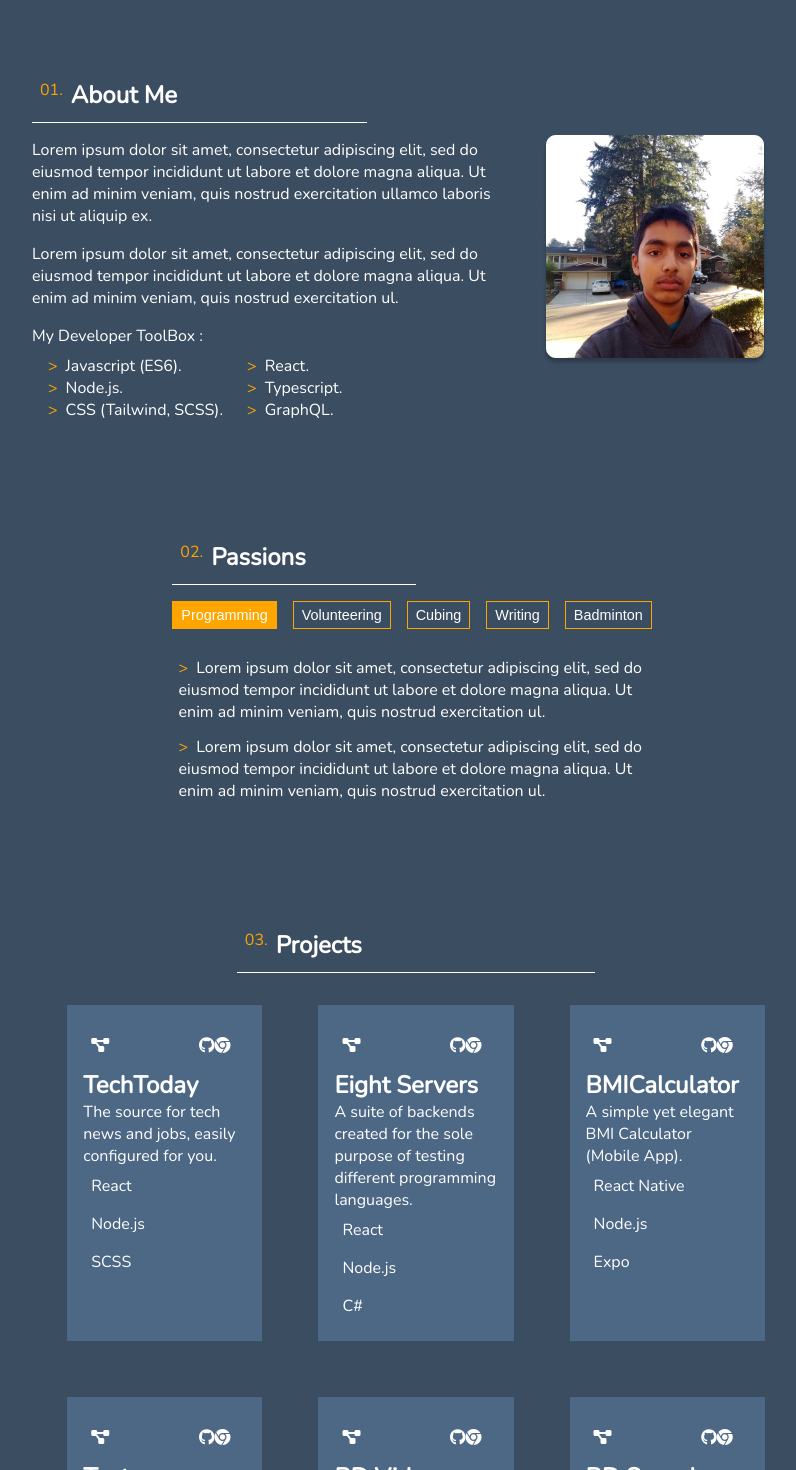
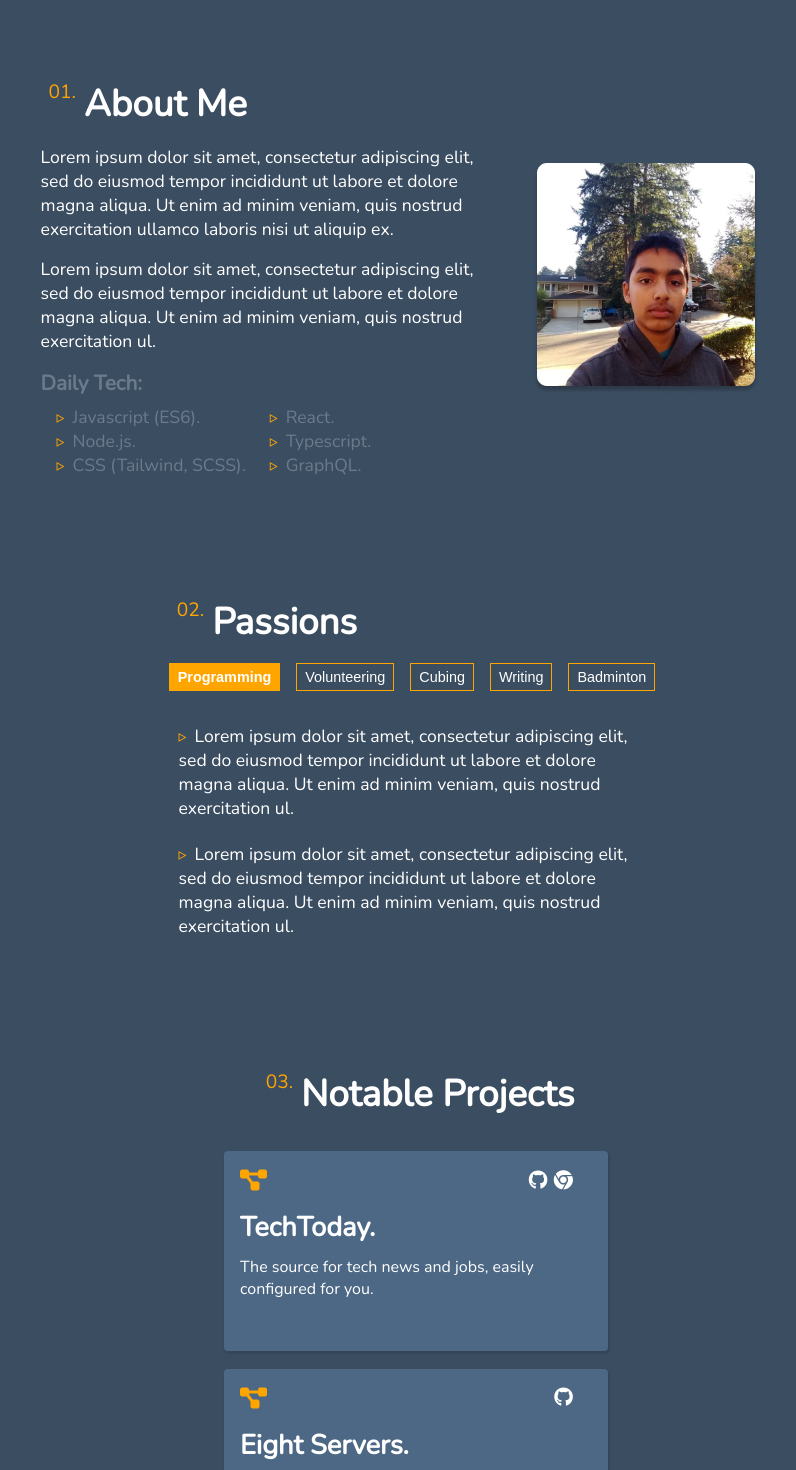
Before and after one commit to bharadx07/bharadwaj.duggaraju.com, a React (Create React App) app: page / in a window 1280 px wide. Shown: the part 820-2290 px from the top of the page, without its empty margins (224-1020 px from the left). Built offline with nearby package versions, Linux system fonts and the light colour scheme.

Commit message:
fix projects

```diff
--- a/src/components/About.tsx
+++ b/src/components/About.tsx
@@ -6,52 +6,53 @@ const AboutWrapper = styled.div`
     justify-content: center;
     margin-top: 20vh;
     width: 60%;
+    max-width: 900px;
     margin-right: auto;
     margin-left: auto;
     align-items: center;
 `
 
-const LeftSide = styled.div``
+const LeftSide = styled.div`
+    width: 60%;
+`
 
 const RightImage = styled.img`margin: 0 2rem;`
 
 const AboutName = styled.h3`
-    border-bottom: 1px solid white;
     color: white;
     display: flex;
-    font-size: 1.5rem;
+    font-size: 2.3rem;
     & sup {
         color: orange;
         font-weight: normal;
         margin: 0 .5rem;
-        font-size: 1rem;
+        font-size: 1.2rem;
     }
 
-    padding-bottom: .7rem;
-    padding-right: 4rem;
-    width: 70%;
 `
 
 const ContentWrapper = styled.p`
     color: white;
     margin: 1rem 0;
     font-weight: 100;
+    font-size: 1.1rem;
 
 `
 
 const ToolBoxText = styled.h5`
-    color: white;
+    color: #6B7B8C;
     margin: .5rem 0;
-    font-weight: normal;
-    font-size: 1rem;
+    font-weight: bolder;
+    font-size: 1.3rem;
 `
 
 const ToolBox = styled.div`
     display: flex;
+    font-size: 1.1rem;
 
     ul {
         margin: 0 .5rem;
-        color: white
+        color: #6B7B8C
     }
 
     ul li {
@@ -59,7 +60,7 @@ const ToolBox = styled.div`
     }
 
     ul li::before {
-        content: ">";
+        content: "▹";
         color: orange;
         margin: 0 .5rem;
 
@@ -70,7 +71,7 @@ const ToolBox = styled.div`
 
 const About: React.FC = () => {
     return (
-        <AboutWrapper>
+        <AboutWrapper id="about">
             <LeftSide>
                 <AboutName>
                     <sup>01.</sup> About Me
@@ -83,8 +84,7 @@ const About: React.FC = () => {
                 Lorem ipsum dolor sit amet, consectetur adipiscing elit, sed do eiusmod tempor incididunt ut labore et dolore magna aliqua. Ut enim ad minim veniam, quis nostrud exercitation ul.
                 </ContentWrapper>
                 <ToolBoxText>
-                    My Developer ToolBox :
-                </ToolBoxText>
+                    Daily Tech:             </ToolBoxText>
                 <ToolBox>
                 <ul>
                     <li>Javascript (ES6).</li>
--- a/src/components/Passions.tsx
+++ b/src/components/Passions.tsx
@@ -12,25 +12,21 @@ const PassionsWrapper = styled.div`
     margin-right: auto;
     margin-left: auto;
     align-items: center;
+    max-width:900px;
 `
 
 
 
 const PassionsName = styled.h3`
-    border-bottom: 1px solid white;
     color: white;
     display: flex;
-    font-size: 1.5rem;
+    font-size: 2.3rem;
     & sup {
         color: orange;
         font-weight: normal;
         margin: 0 .5rem;
-        font-size: 1rem;
+        font-size: 1.2rem;
     }
-
-    padding-bottom: .7rem;
-    padding-right: 4rem;
-    width: 50%;
 `
 
 const ButtonsWrapper = styled.div`
@@ -51,18 +47,20 @@ const TopicButton = styled.button<{filled: boolean}>`
     color: white;
     border-radius: 0%;
     padding: .3rem .5rem;
+    font-weight: ${props => props.filled ? 'bold' : 'normal'};
     cursor: pointer;
     font-size: .9rem;
 `
 
 const ContentWrapper = styled.p`
     color: white;
-    margin: .4rem 0;
+    margin: .7rem 0;
     font-weight: 100;
     width: 53%;
+    font-size: 1.1rem;
 
     &::before {
-        content: ">";
+        content: "▹";
         color: orange;
         margin-right: .5rem;
 
@@ -80,7 +78,7 @@ const Passions: React.FC = () => {
 
     const tabContent = PassionsContent[tab]
     return (
-        <PassionsWrapper>
+        <PassionsWrapper id="passions">
             <div>
             <PassionsName><sup>02.</sup>Passions</PassionsName>
             <ButtonsWrapper>
--- a/src/components/Projects.tsx
+++ b/src/components/Projects.tsx
@@ -7,73 +7,127 @@ const ProjectsWrapper = styled.div`
     justify-content: center;
     margin-top: 15vh;
     flex-direction: column;
-    width: 70%;
+    width: 100%;
     margin-right: auto;
     margin-left: auto;
     align-items: center;
 `
 
 const ProjectsName = styled.h3`
-    border-bottom: 1px solid white;
-    color: white;
+     color: white;
     display: flex;
-    font-size: 1.5rem;
+    font-size: 2.3rem;
     & sup {
         color: orange;
         font-weight: normal;
         margin: 0 .5rem;
-        font-size: 1rem;
+        font-size: 1.2rem;
     }
-
-    padding-bottom: .7rem;
-    padding-right: 4rem;
-    width: 40%;
 `
 
 const ProjectItemsWrapper = styled.section`
   display: grid;
-  grid-template-columns: repeat(auto-fit, minmax(10rem, 1fr));
-  grid-gap: 3.5rem;
+  grid-template-columns: repeat(auto-fit, minmax(13rem, 1fr));
+  grid-gap: 1.1rem;
   margin-top: 2rem;
+  width: 30%;
 `
 
 const ProjectItem = styled.div`
     background-color: #4D6885;
+    border-radius: 4px;
+    box-shadow: 1px 2px 2px 1px rgba(0,0,0,0.1);
     color: white;
-    padding: 1rem;
+    min-height: 200px;
+    min-width: 250px;
+
+
     div {
+        padding: .6rem 1rem;
         display: flex;
+        align-items: center;
         justify-content: space-between;
-        align-items: center;
-        padding: .5rem;
+
+        i {
+            color: orange;
+            font-size: 1.5rem;
+        }
+
         div {
             display: flex;
+            i {
+                padding: 0 .2rem;
+                font-size: 1.2rem;
+                cursor: pointer;
+                color: white;
+            }
         }
+
     }
+
+
+    h1 {
+            padding: 0 1rem;
+            font-size: 1.7rem;
+        }
+
+    p {
+        padding: .6rem 1rem;
+        padding-bottom: 1rem;
+        font-size: 1rem;
+    }
+
+    cursor: pointer;
+
+
+
+`
+
+const AllPButton = styled.a`
+margin-top: 2rem;
+    padding: 10px 13px;
+    border: 1px solid #EF9D10;
+    border-radius: 5px;
+    color: orange;
+    cursor: pointer;
+    text-decoration: none;
+    font-size: 1.3rem;
+
+    &:hover {
+        background-color: #EF9D10;
+        color: white;
+    }
+
+    @media (max-width: 375px) {
+        font-size: 1rem;
+    }
+
+
 `
 
 const Projects: React.FC = () => {
     return (
         <ProjectsWrapper>
-            <ProjectsName><sup>03.</sup>Projects</ProjectsName>
+            <ProjectsName><sup>03.</sup>Notable Projects</ProjectsName>
             <ProjectItemsWrapper>
                 {TopProjects.map((project, ind) => {
                     return (
-                        <ProjectItem>
+                        <ProjectItem key={ind} {...project.webLink && {onClick: () => window.location.href = project.webLink as string}}>
                             <div>
                             <i className="fas fa-project-diagram"></i>
                                 <div>
-                                    <i className="fab fa-github" onClick={() => window.location.href = project.githubLink as string}/>
-                                    <i className="fab fa-chrome"  onClick={() => window.location.href = project.webLink as string}/>
+                                    {project.githubLink && <i className="fab fa-github" onClick={() => {window.location.href = project.githubLink as string}}/>}
+                                    {project.webLink && <i className="fab fa-chrome"  onClick={() => {window.location.href = project.webLink as string}}/>}
                                 </div>
                             </div>
-                            <h1>{project.title}</h1>
+                            <h1>{project.title}.</h1>
                                 <p>{project.desc}</p>
-                                {project.tech.map(tag => <div>{tag}</div>)}
+                             {/* <section>{project.tech.map(p => <div>{p}</div>)}</section> */}
                         </ProjectItem>
                     )
                 })}
             </ProjectItemsWrapper>
+            <AllPButton onClick={() => window.location.href = "https://github.com/bharadwajduggaraju"}>All Projects</AllPButton>
         </ProjectsWrapper>
     )
 }
```
